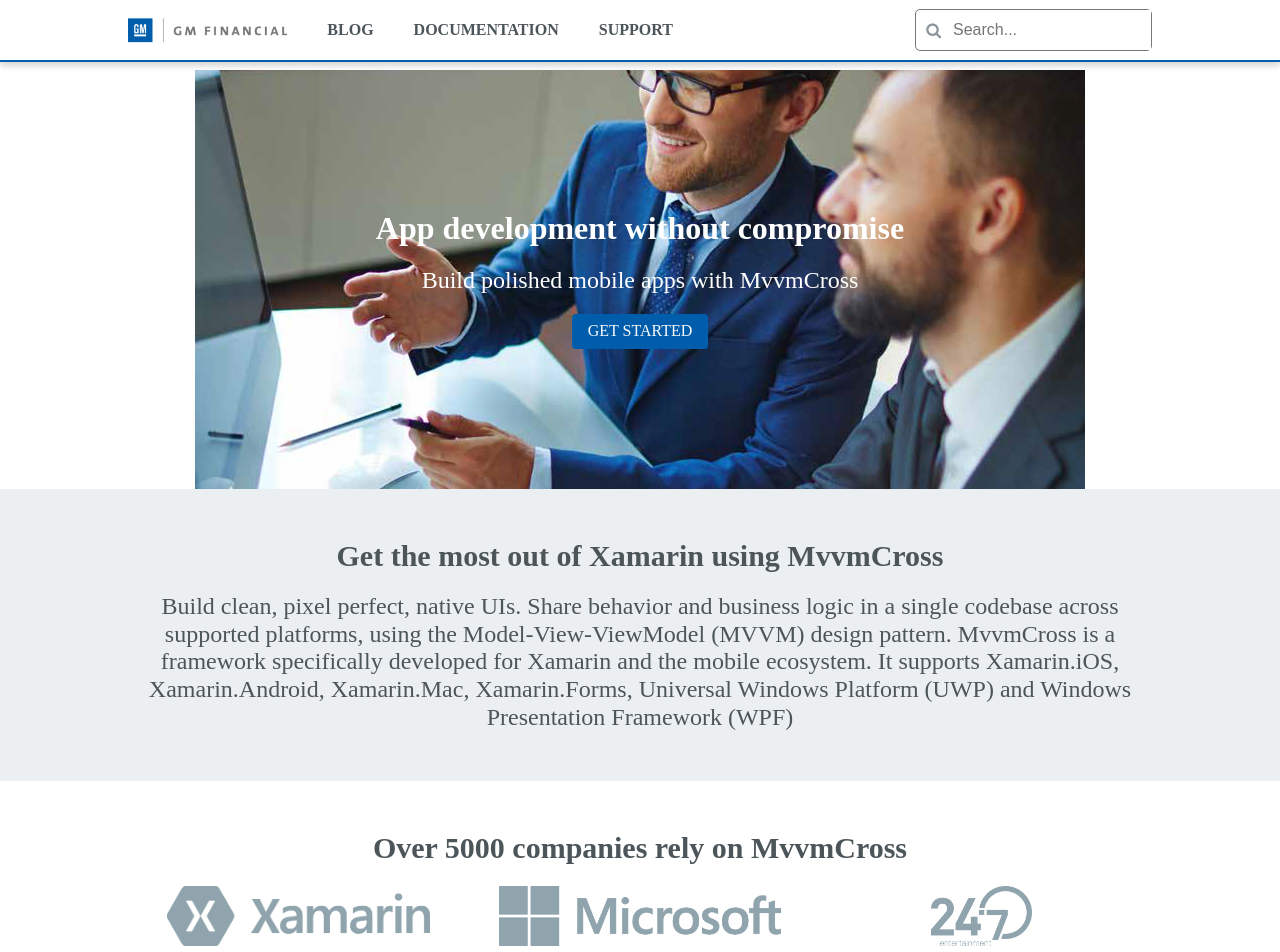
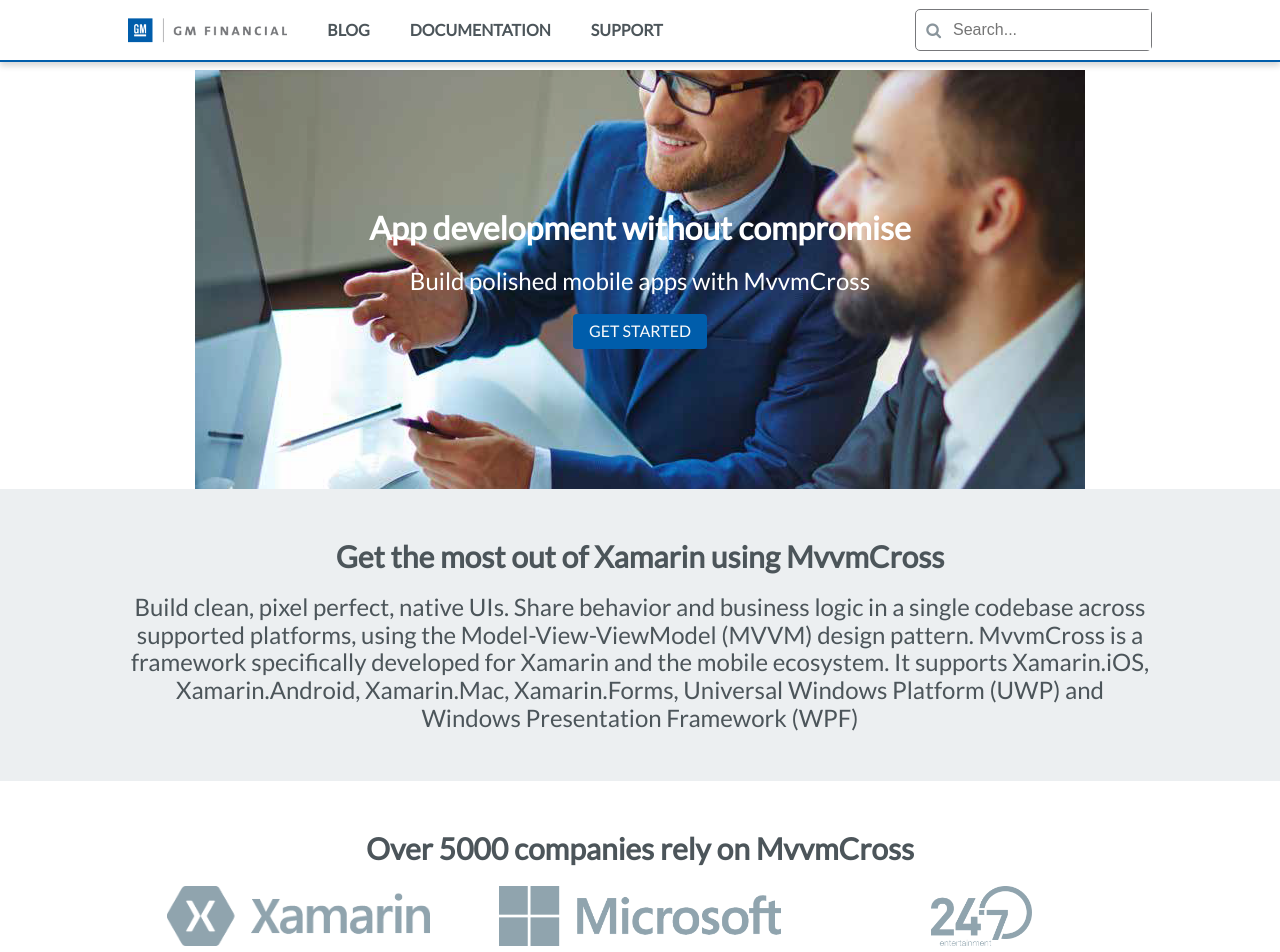
Before and after one commit to gmfjlr/DevForDev, a Jekyll site: the page built from docs/index.md, in a window 1280 px wide and 1400 px high. Shown: the top 952 px of the window. Built offline with Jekyll 4.4.1, drawn with Linux system fonts in a browser that asks for light colours; nearby versions of some CDN libraries.

Commit message:
Update _default.scss

```diff
--- a/docs/_sass/layouts/_default.scss
+++ b/docs/_sass/layouts/_default.scss
@@ -3,7 +3,7 @@
 */
 html,
 body {
-  font: Lato,sans-serif;
+  font-family: Lato,sans-serif;
 }
 
 .header {
```
